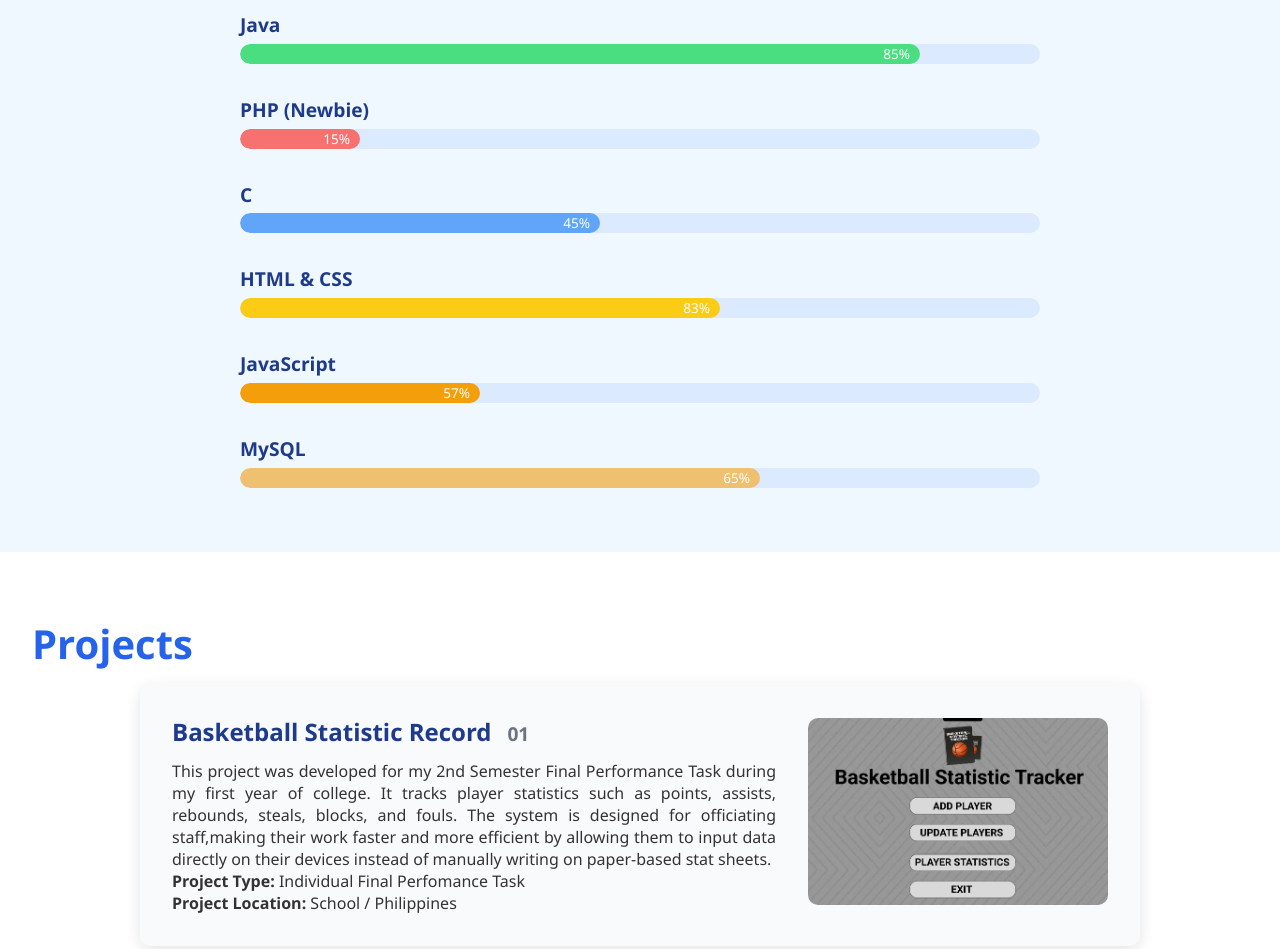
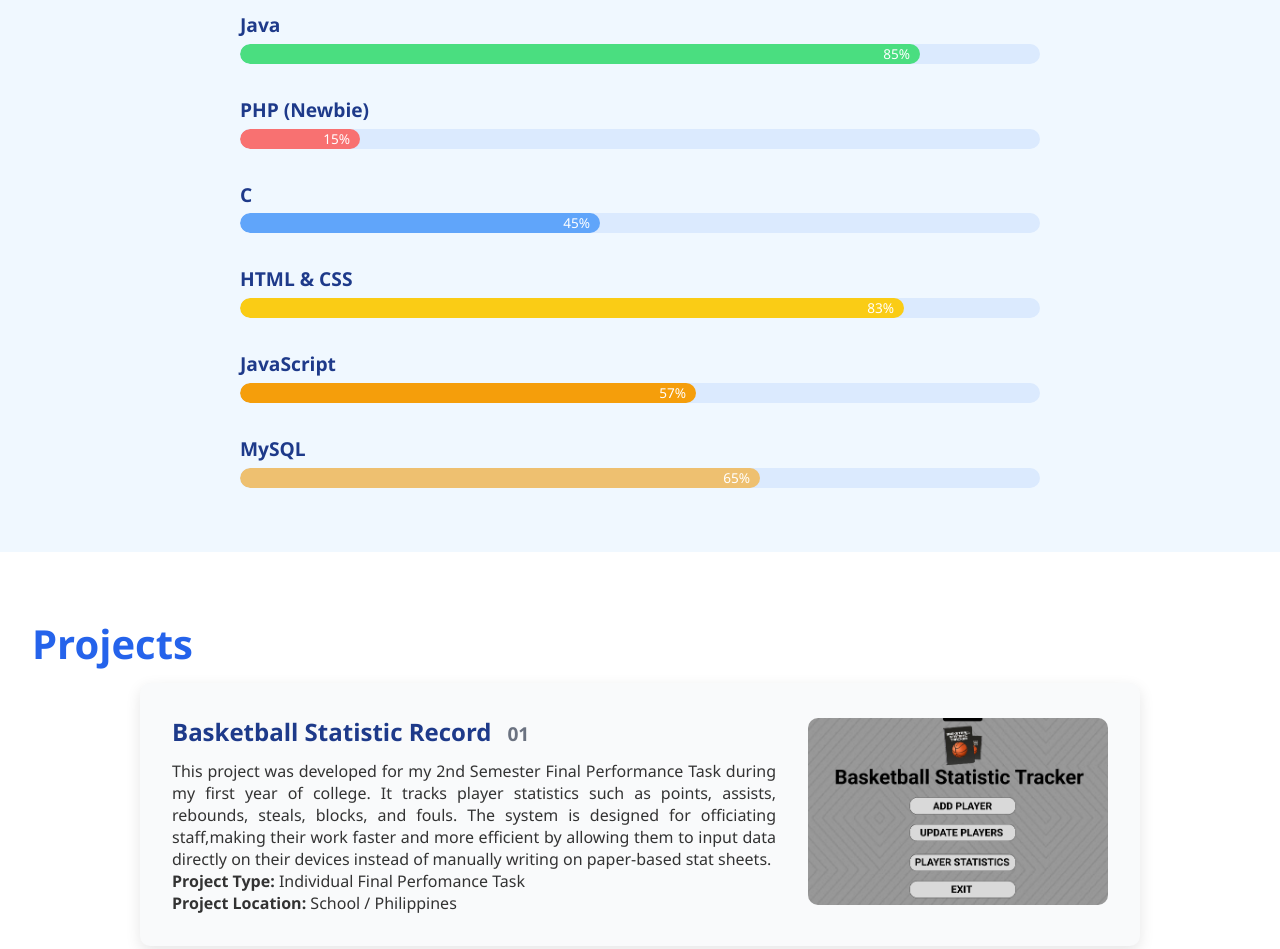
Before and after one commit to greyCoderr/my-portfolio, a plain HTML site: page index.html in a window 1280 px wide. Shown: the part 1359-2308 px from the top of the page. Drawn offline with nearby package versions, Linux system fonts and the light colour scheme.

Commit message:
style.css

```diff
--- a/style.css
+++ b/style.css
@@ -273,11 +273,11 @@ body {
     background-color: #60a5fa;
   }
   .skill-level.htmlcss {
-    width: 60%;
+    width: 83%;
     background-color: #facc15;
   }
   .skill-level.js {
-    width: 30%;
+    width: 57%;
     background-color: #f59e0b;
   }
 
```
